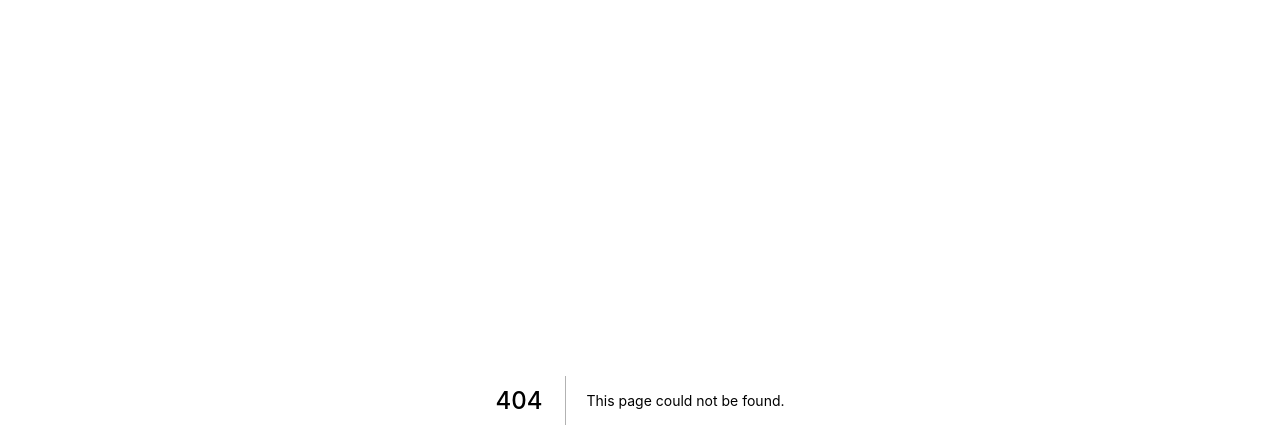
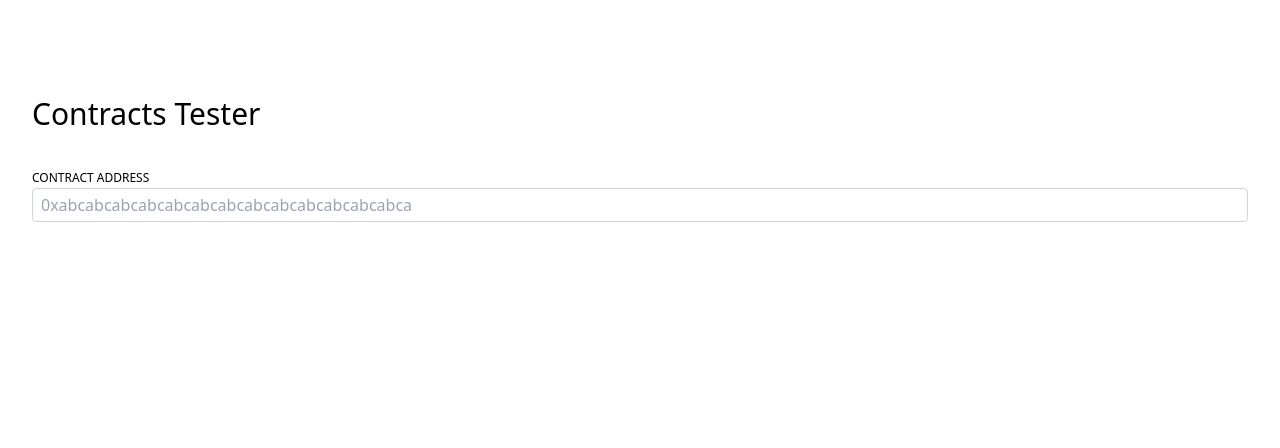
Before and after one commit to johnmosesman/signature-utils, a Next.js app: page /contracts in a window 1280 px wide. Before the commit this address had no page. Shown: the top 448 px of the page. Built offline with nearby package versions, Linux system fonts and the light colour scheme.

Commit message:
WIP contract-tester

```diff
--- a/components/domain-separator-builder.tsx
+++ b/components/domain-separator-builder.tsx
@@ -54,10 +54,7 @@ export default function DomainSeparatorBuilder({ domain, setDomain }: Props) {
             </div>
 
             <div className="mb-4">
-              <label
-                htmlFor="verifyingContract"
-                className="block text-gray-600"
-              >
+              <label htmlFor="verifyingContract">
                 Verifying Contract Address
               </label>
               <input
--- /dev/null
+++ b/pages/api/abi.ts
@@ -0,0 +1,63 @@
+// Next.js API route support: https://nextjs.org/docs/api-routes/introduction
+import type { NextApiRequest, NextApiResponse } from "next";
+
+// TODO: Add more specific types especially for type fields (address, bytes, etc)
+export type ABI = {
+  inputs: { internalType: string; name: string; type: string }[];
+  name: string;
+  outputs: { internalType: string; name: string; type: string }[];
+  stateMutability: string;
+  type: string;
+}[];
+
+type ABIResult = {
+  status: "1" | "0";
+  message: string;
+  result: string;
+};
+
+const fetchABI = async (contractAddress: string): Promise<ABI | null> => {
+  console.log("fetchABI()");
+
+  try {
+    const url =
+      "https://api.polygonscan.com/api" +
+      "?module=contract" +
+      "&action=getabi" +
+      `&address=${contractAddress}` +
+      `&apikey=${process.env.POLYGONSCAN_API_KEY}`;
+
+    const response = await fetch(url, {
+      method: "GET",
+    });
+
+    const json: ABIResult = await response.json();
+    console.log("json", json);
+
+    return JSON.parse(json.result) as ABI;
+  } catch (e) {
+    console.log("Error fetching ABI", e);
+    return null;
+  }
+};
+
+export type FetchABIResponse = {
+  abi?: ABI;
+  errorMessage?: string;
+};
+
+export default async function handler(
+  req: NextApiRequest,
+  res: NextApiResponse<FetchABIResponse>
+) {
+  const abi: ABI | null = await fetchABI(
+    req.query["contractAddress"] as string
+  );
+
+  if (!abi) {
+    res.status(200).json({ errorMessage: "Error fetching contract ABI" });
+    return;
+  }
+
+  res.status(200).json({ abi });
+}
--- /dev/null
+++ b/pages/contracts.tsx
@@ -0,0 +1,76 @@
+import { Contract } from "ethers";
+import { NextPage } from "next";
+import { useState } from "react";
+import { ABI, FetchABIResponse } from "./api/abi";
+
+const mUSDC_ADDRESS = "0x2791bca1f2de4661ed88a30c99a7a9449aa84174";
+
+const getABI = async (contractAddress: string): Promise<ABI | null> => {
+  console.log("getABI()");
+
+  const response = await fetch(`/api/abi?contractAddress=${contractAddress}`, {
+    method: "GET",
+  });
+
+  console.log("response", response);
+
+  const abi: ABI | null = await response.json();
+
+  return abi;
+};
+
+const contractAddressChanged = async (
+  e: React.ChangeEvent<HTMLInputElement>,
+  setContractAddress: Function,
+  setABI: Function
+) => {
+  e.preventDefault();
+
+  console.log("contractAddressChanged()");
+
+  const contractAddress = e.target.value;
+
+  if (!e.target.value) {
+    return;
+  }
+
+  const abi: ABI | null = await getABI(contractAddress);
+
+  console.log("abi fetched", abi);
+
+  if (!abi) {
+    return;
+  }
+
+  console.log("worked");
+
+  setContractAddress(contractAddress);
+  setABI(abi);
+};
+
+const Contracts: NextPage = () => {
+  const [contractAddress, setContractAddress] = useState<string>();
+  const [abi, setABI] = useState<ABI>();
+
+  return (
+    <main className="relative mx-auto mt-12 min-h-screen bg-white px-4 pb-12 md:px-8 lg:mt-24 lg:max-w-7xl ">
+      <h1 className="mb-8 text-3xl">Contracts Tester</h1>
+
+      <form>
+        <label htmlFor="contractAddress">Contract Address</label>
+        <input
+          name="contractAddress"
+          type="text"
+          className="w-full rounded-sm border border-gray-400 py-1"
+          defaultValue={contractAddress}
+          onChange={(e) =>
+            contractAddressChanged(e, setContractAddress, setABI)
+          }
+          placeholder="0xabcabcabcabcabcabcabcabcabcabcabcabcabca"
+        />
+      </form>
+    </main>
+  );
+};
+
+export default Contracts;
```
